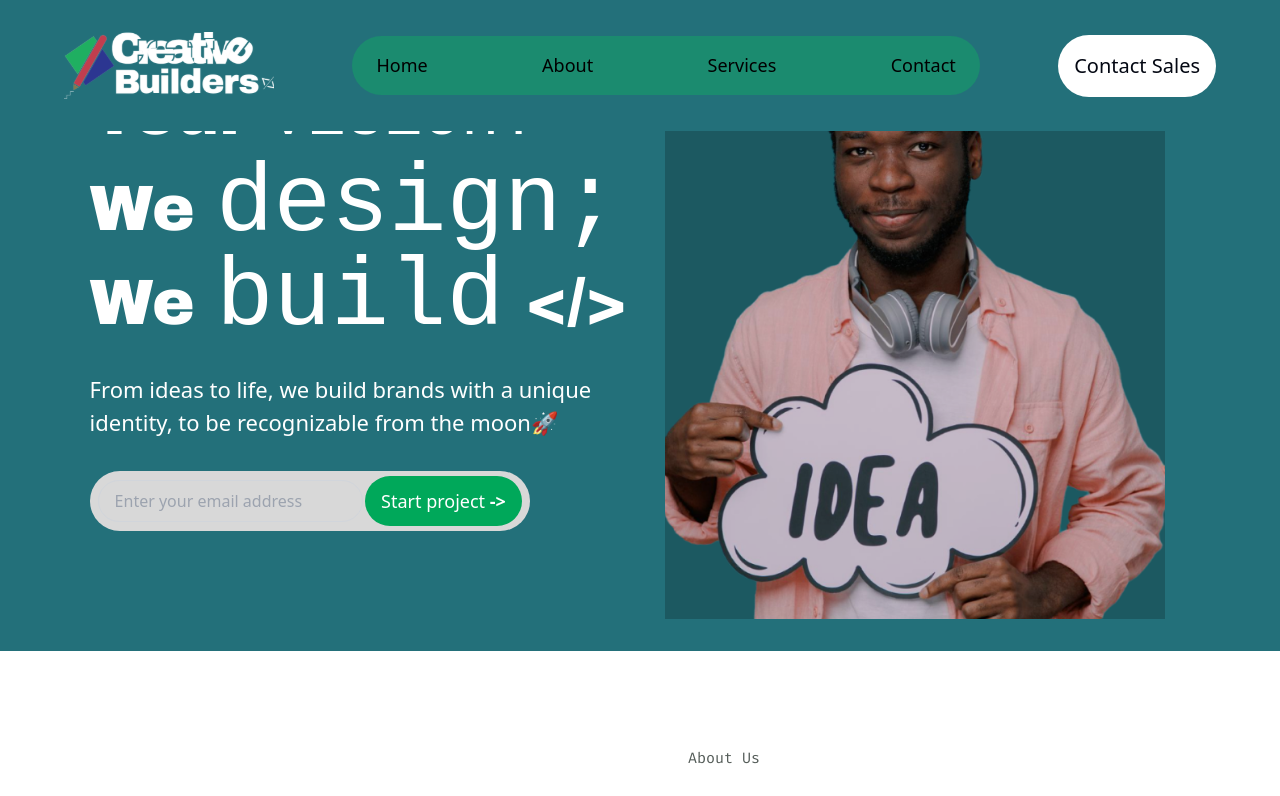
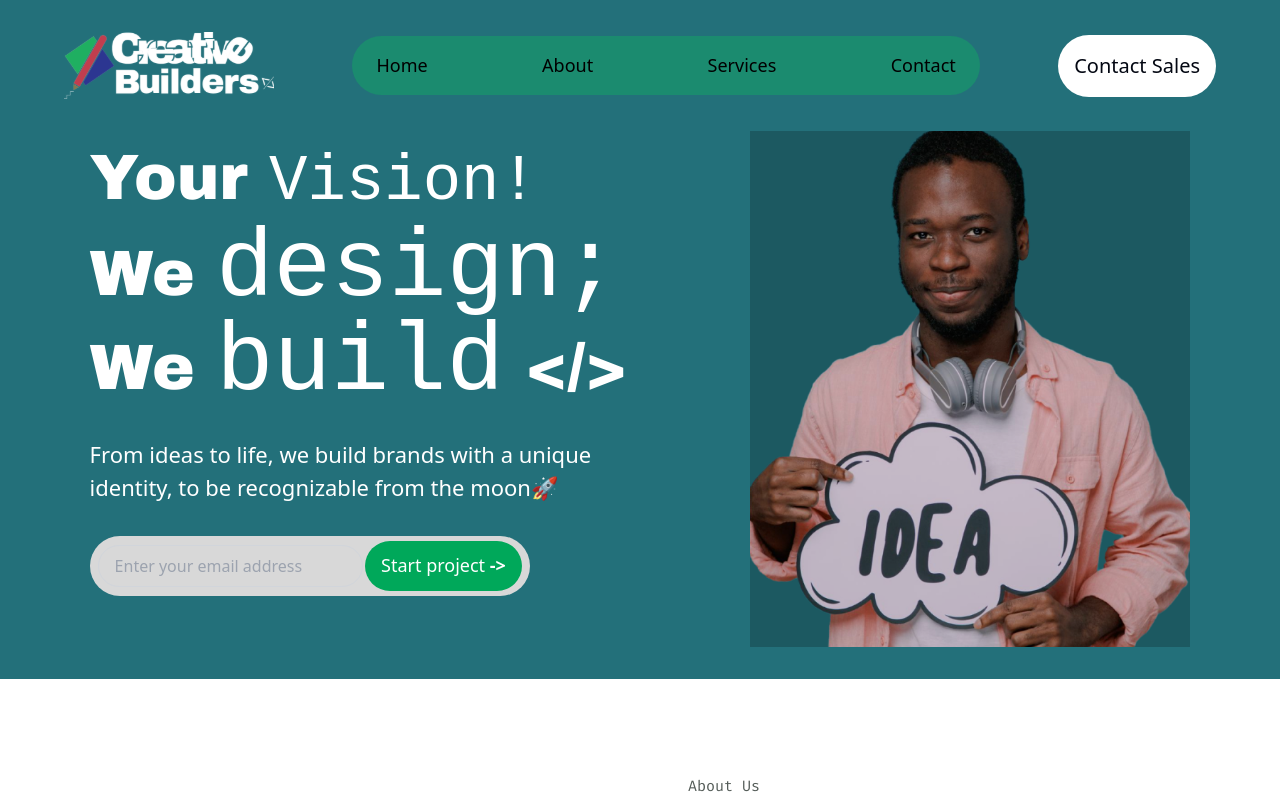
Before and after one commit to afolawebsolutions/creative-builders, a Next.js app: page / in a window 1280 px wide. Shown: the top 796 px of the page. Built offline with nearby package versions, Linux system fonts and the light colour scheme; a web font is replaced by a local one.

Commit message:
add padding for section and increase i mage size

```diff
--- a/components/HeroSection.tsx
+++ b/components/HeroSection.tsx
@@ -4,7 +4,7 @@ import Image from "next/image";
 
 export default function HeroSection() {
   return (
-    <section className="bg-[#23707A] text-white flex flex-col-reverse md:flex-row items-center md:justify-around pt-5 md:px-[7%] px-5">
+    <section className="bg-[#23707A] text-white flex flex-col-reverse md:flex-row items-center md:justify-around pt-[120px] md:px-[7%] px-5">
       <div className="md:w-1/2 sm:text-center pb-11">
       <div className="flex flex-col gap-[22px] lg:gap-[50px] mb-8 md:items-start items-center">
         <h2 className="text-3xl lg:text-[4rem]  font-archivo">
@@ -29,13 +29,13 @@ export default function HeroSection() {
           </button>
         </div>
       </div>
-      <div className="md:w-1/2 mb-8 md:mt-0 flex justify-center">
+      <div className="md:w-[50%] mb-8 md:mt-0 flex justify-end  ">
         <Image
           src="/Assets/Idea Img 1.png"
           alt="Person holding IDEA sign"
           width={500}
           height={500}
-          className="object-contain fill-transparent"
+          className="object-contain fill-transparent md:w-[80%]"
         />
       </div>
     </section>
```
